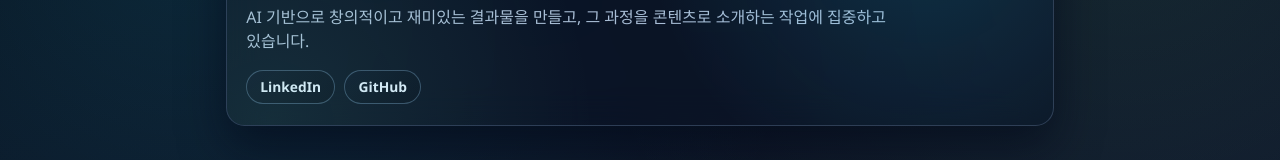
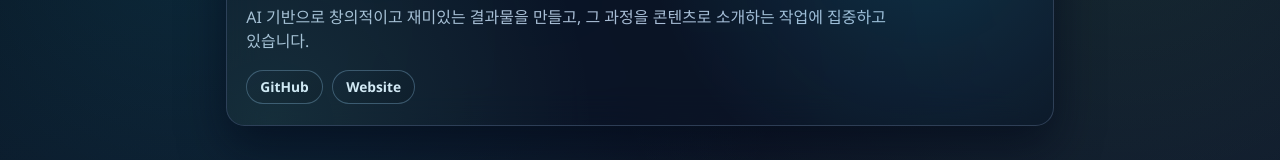
Before and after one commit to jungju/jjgo, a SvelteKit app: page /about in a window 1280 px wide. Shown: the part 182-342 px from the top of the page. Built offline with nearby package versions, Linux system fonts and the light colour scheme.

Commit message:
chore: replace placeholder profile and contact links

```diff
--- a/src/routes/+page.svelte
+++ b/src/routes/+page.svelte
@@ -4,7 +4,7 @@
 
 	const ctaLinks = [
 		{ label: 'GitHub', href: 'https://github.com/jungju' },
-		{ label: 'Email', href: 'mailto:jungju@example.com' }
+		{ label: 'Website', href: 'https://jjgo.io' }
 	];
 
 	let q = '';
--- a/src/routes/about/+page.svelte
+++ b/src/routes/about/+page.svelte
@@ -1,7 +1,7 @@
 <script lang="ts">
 	const PROFILE_LINKS = {
-		linkedin: 'https://www.linkedin.com/in/replace-me',
-		github: 'https://github.com/replace-me'
+		github: 'https://github.com/jungju',
+		website: 'https://jjgo.io'
 	};
 </script>
 
@@ -19,8 +19,8 @@
 		</p>
 
 		<div class="link-row" aria-label="프로필 링크">
-			<a href={PROFILE_LINKS.linkedin} target="_blank" rel="noreferrer noopener">LinkedIn</a>
 			<a href={PROFILE_LINKS.github} target="_blank" rel="noreferrer noopener">GitHub</a>
+			<a href={PROFILE_LINKS.website} target="_blank" rel="noreferrer noopener">Website</a>
 		</div>
 	</section>
 </main>
```
